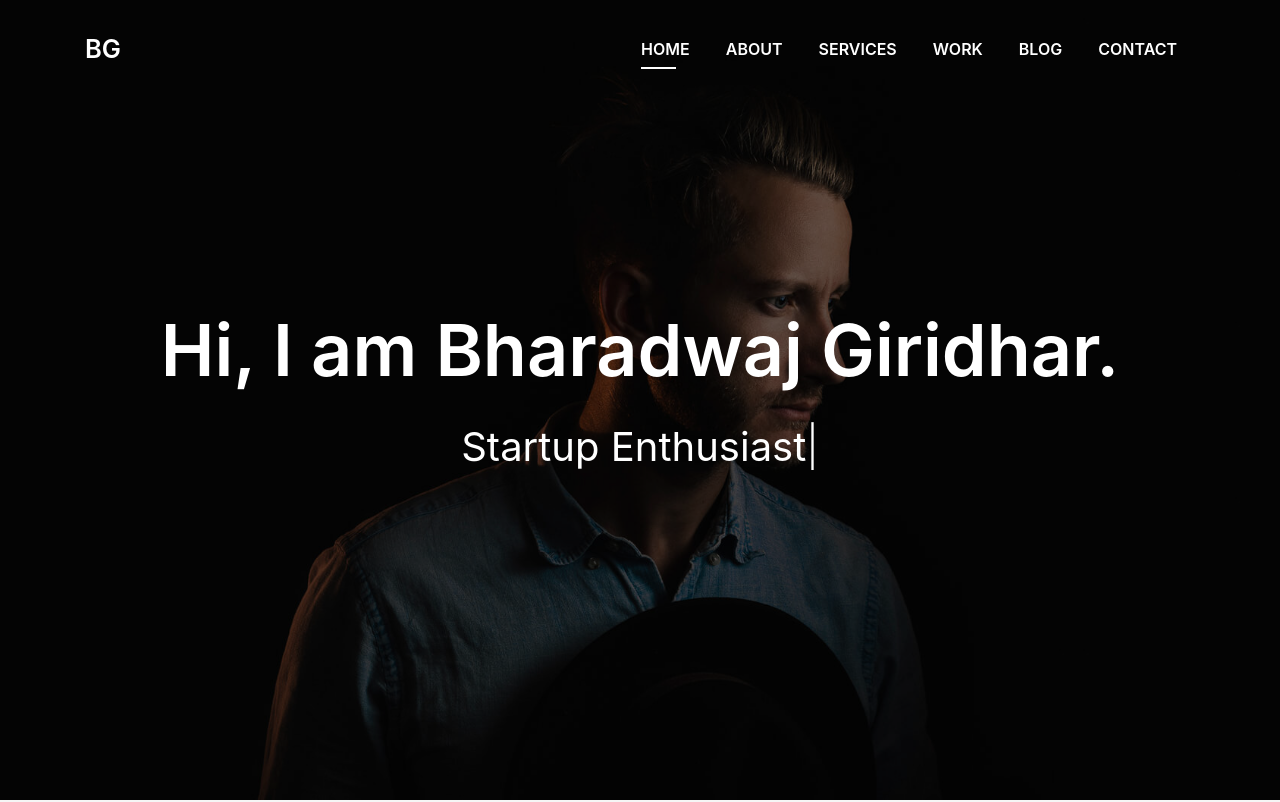
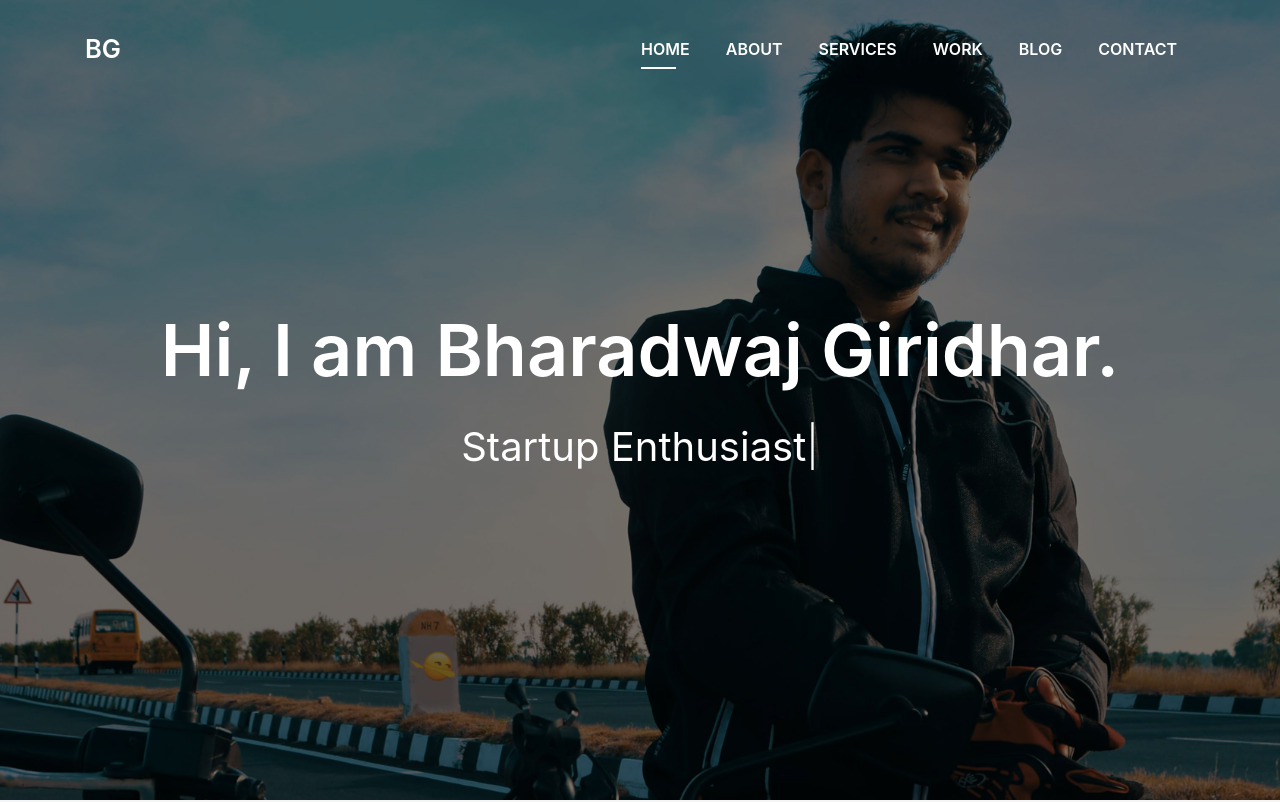
Before and after one commit to goforbg/Goforbg, a plain HTML site: page index.html in a window 1280 px wide. Shown: the top 802 px of the page. Drawn offline with Linux system fonts and the light colour scheme; files whose address does not match are found by name.

Commit message:
Update index.html

```diff
--- a/index.html
+++ b/index.html
@@ -66,7 +66,7 @@
   <!--/ Nav End /-->
 
   <!--/ Intro Skew Star /-->
-  <div id="home" class="intro route bg-image" style="background-image: url(img/intro-bg.jpg)">
+  <div id="home" class="intro route bg-image" style="background-image: url(img/header.jpg)">
     <div class="overlay-itro"></div>
     <div class="intro-content display-table">
       <div class="table-cell">
```
